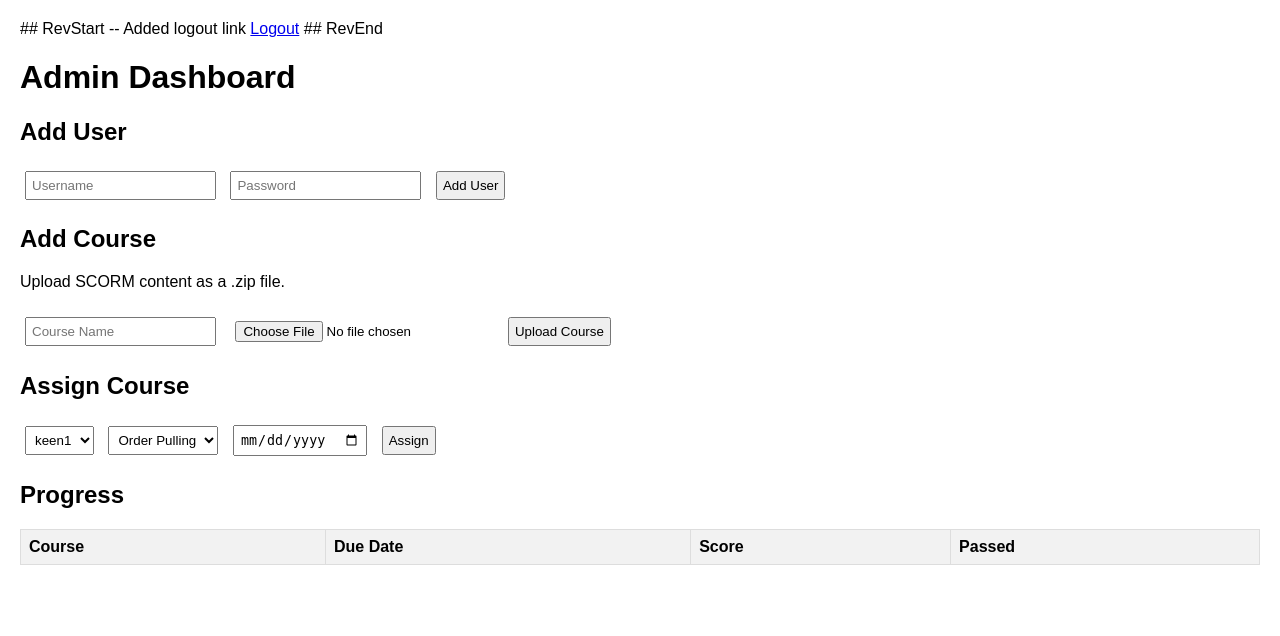
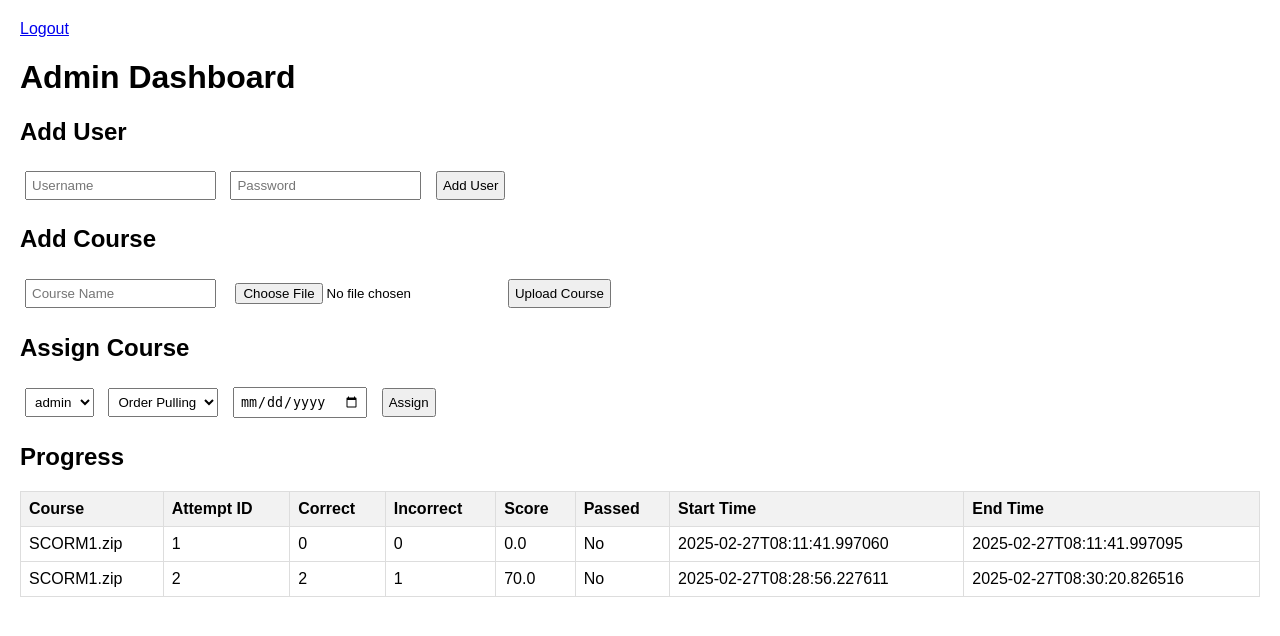
Before and after one commit to skeen0711/LearningMGT, a Flask app: page /admin_dashboard in a window 1280 px wide. Shown: the top 636 px of the page. Run offline with Flask 3, Linux system fonts and the light colour scheme; a user stored in the database is signed in; data comes from the database, SQL or seed files in the repository; both versions use the stored data as it was after the commit; data that the repository does not hold is empty.

Commit message:
SCORM API is working and saving attempts, percentage is correct but number of correct / incorrect responses is underreporting

```diff
--- a/lmas/app.py
+++ b/lmas/app.py
@@ -99,22 +99,20 @@
                 pipwerks.SCORM.API.handle = window.API;  // Force API handle
                 pipwerks.SCORM.API.isFound = true;  // Mark as found
                 console.log("API handle set:", pipwerks.SCORM.API.handle);
-                // Force initialization immediately
                 console.log("Forcing SCORM init");
                 pipwerks.SCORM.init();
-                // Override calcScore2 to ensure SCORM calls
                 var originalCalcScore2 = window.calcScore2 || function() {};
                 window.calcScore2 = function() {
                     console.log("calcScore2 called, computing score");
                     originalCalcScore2();
-                    var score = window.actualScore;  // Access global actualScore
+                    var score = window.actualScore;
                     console.log("Setting score:", score);
-                    pipwerks.SCORM.set("cmi.core.score.raw", score);  // Use SCORM 1.2 element
+                    pipwerks.SCORM.set("cmi.core.score.raw", score);
                     pipwerks.SCORM.set("cmi.core.lesson_status", score >= 90 ? "completed" : "incomplete");
                     setTimeout(function() {
                         console.log("Triggering LMSFinish after score set");
                         pipwerks.SCORM.quit();
-                    }, 500);  // Delay to ensure data is sent
+                    }, 1000);  // Increased delay for stability
                 };
             </script>
         '''
@@ -128,7 +126,6 @@
     return send_from_directory(os.path.join(CONTENT_DIR, filepath), filename)
 
 
-## RevStart -- Robust SCORM API with initialization fix
 @app.route('/scorm_api', methods=['POST'])
 def scorm_api():
     if 'user_id' not in session or 'current_course' not in session:
@@ -141,40 +138,53 @@
     key = data.get('key')
     value = data.get('value')
 
-    # Initialize scorm_data if not present
-    if 'scorm_data' not in session:
-        session['scorm_data'] = {}
+    # Ensure scorm_data exists and has interactions sub-dictionary
+    if 'scorm_data' not in session or not isinstance(session['scorm_data'], dict):
+        session['scorm_data'] = {'interactions': {}}
+    if 'interactions' not in session['scorm_data']:
+        session['scorm_data']['interactions'] = {}
 
     if command == 'LMSInitialize':
-        session['scorm_data'] = {'start_time': datetime.now().isoformat()}
+        session['scorm_data'] = {'start_time': datetime.now().isoformat(), 'interactions': {}}
         return jsonify({"success": True})
     elif command == 'LMSSetValue':
-        session['scorm_data'][key] = value
+        if key.startswith('cmi.interactions'):
+            session['scorm_data']['interactions'][key] = value
+        else:
+            session['scorm_data'][key] = value
+        session.modified = True  # Ensure session persists
         return jsonify({"success": True})
     elif command == 'LMSFinish':
         scorm_data = session.get('scorm_data', {})
         course_filepath = session['current_course']
         course = next((a for a in database.get_assignments(session['user_id']) if a[1] == course_filepath), None)
-        if course and 'cmi.core.score.raw' in scorm_data:
+        if course:
+            score = float(scorm_data.get('cmi.core.score.raw', 0))
+            status = scorm_data.get('cmi.core.lesson_status', 'incomplete')
+            passed = 1 if status in ['completed', 'passed'] else 0
+            interactions = scorm_data.get('interactions', {})
+            correct_responses = sum(1 for k, v in interactions.items() if k.endswith('.result') and v == 'correct')
+            incorrect_responses = sum(1 for k, v in interactions.items() if k.endswith('.result') and v == 'wrong')
+
             print(
-                f"Saving progress: user={session['user_id']}, course={course_filepath}, score={scorm_data['cmi.core.score.raw']}, status={scorm_data.get('cmi.core.lesson_status', 'incomplete')}")
-            database.save_progress(
+                f"Saving attempt: user={session['user_id']}, course={course_filepath}, score={score}, status={status}, correct={correct_responses}, incorrect={incorrect_responses}")
+            database.save_attempt(
                 session['user_id'],
                 course_filepath,
+                correct_responses,
+                incorrect_responses,
+                passed,
                 scorm_data.get('start_time', datetime.now().isoformat()),
                 datetime.now().isoformat(),
-                float(scorm_data.get('cmi.core.score.raw', 0)),
-                1 if scorm_data.get('cmi.core.lesson_status', 'incomplete') in ['completed', 'passed'] else 0
+                score
             )
         else:
-            print(f"Progress not saved: course={course}, score_data={scorm_data.get('cmi.core.score.raw', 'missing')}")
+            print(f"Attempt not saved: course={course}")
         session.pop('current_course', None)
         session.pop('scorm_data', None)
         return jsonify({"success": True})
     return jsonify({"error": "Invalid command"}), 400
 
-
-## RevEnd
 
 @app.route('/nevow_liveOutput', methods=['GET', 'POST'])
 def nevow_live_output():
@@ -234,7 +244,14 @@
     users = database.get_all_users()
     courses = database.get_all_courses()
     assignments = database.get_assignments(session['user_id'])
-    return render_template('admin_dashboard.html', users=users, courses=courses, assignments=assignments)
+    # Fetch attempts for all users
+    all_attempts = []
+    for user in users:
+        user_attempts = database.get_attempts(user[0])
+        for attempt in user_attempts:
+            all_attempts.append(attempt)
+    return render_template('admin_dashboard.html', users=users, courses=courses, assignments=assignments,
+                           attempts=all_attempts)
 
 
 if __name__ == '__main__':
--- a/lmas/templates/admin_dashboard.html
+++ b/lmas/templates/admin_dashboard.html
@@ -4,9 +4,7 @@
     <link rel="stylesheet" href="{{ url_for('static', filename='style.css') }}">
 </head>
 <body>
-    ## RevStart -- Added logout link
     <a href="{{ url_for('logout') }}">Logout</a>
-    ## RevEnd
     <h1>Admin Dashboard</h1>
 
     <h2>Add User</h2>
@@ -17,7 +15,6 @@
     </form>
 
     <h2>Add Course</h2>
-    <p>Upload SCORM content as a .zip file.</p>
     <form method="POST" enctype="multipart/form-data">
         <input type="text" name="course_name" placeholder="Course Name" required>
         <input type="file" name="course_file" accept=".zip" required>
@@ -42,13 +39,17 @@
 
     <h2>Progress</h2>
     <table>
-        <tr><th>Course</th><th>Due Date</th><th>Score</th><th>Passed</th></tr>
-        {% for assignment in assignments %}
+        <tr><th>Course</th><th>Attempt ID</th><th>Correct</th><th>Incorrect</th><th>Score</th><th>Passed</th><th>Start Time</th><th>End Time</th></tr>
+        {% for attempt in attempts %}
             <tr>
-                <td>{{ assignment[0] }}</td>
-                <td>{{ assignment[2] }}</td>
-                <td>{{ assignment[3] if assignment[3] else 'N/A' }}</td>
-                <td>{{ 'Yes' if assignment[4] else 'No' }}</td>
+                <td>{{ attempt[2] }}</td> <!-- course_id -->
+                <td>{{ attempt[0] }}</td> <!-- attempt_id -->
+                <td>{{ attempt[3] }}</td> <!-- correct_responses -->
+                <td>{{ attempt[4] }}</td> <!-- incorrect_responses -->
+                <td>{{ attempt[8] }}</td> <!-- score -->
+                <td>{{ 'Yes' if attempt[5] else 'No' }}</td> <!-- passed -->
+                <td>{{ attempt[6] }}</td> <!-- start_time -->
+                <td>{{ attempt[7] }}</td> <!-- end_time -->
             </tr>
         {% endfor %}
     </table>
```
Also changed, not shown: lmas/database.py (+64 -68 lines), lmas/lmas.db.
